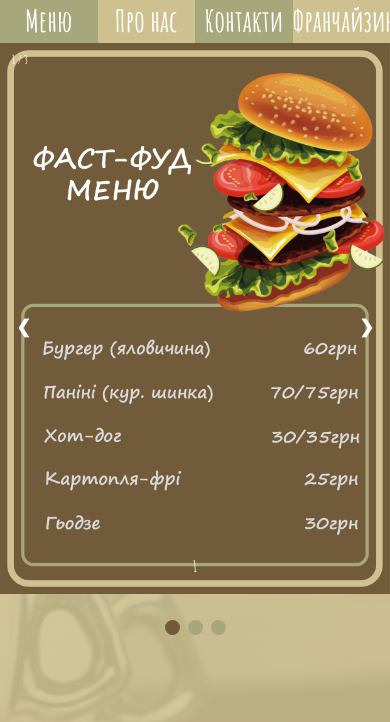
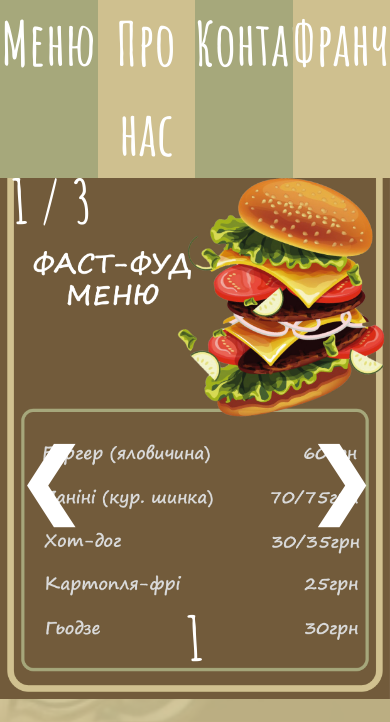
Before and after one commit to lemurcoffee/lemurcoffee.github.io, a plain HTML site: page menu.html in a window 390 px wide. Shown: the part 122-844 px from the top of the page. Drawn offline with Linux system fonts and the light colour scheme.

Commit message:
init_commit

```diff
--- a/s_fran.css
+++ b/s_fran.css
@@ -85,14 +85,6 @@ a{
 	color: white;
 }
 
-.fran{
-	width: 50%;
-	text-decoration: none;
-	background-color: #705a3a;
-	color: white;
-	padding: 15px 40px;
-}
-
 .spacer {
 	width: 100%;
 	height: 165px;
@@ -126,6 +118,22 @@ a{
 		margin: auto;
 		background-color: rgba(207,192,143,0.9);
 	}
+
+	a{
+		text-align: center;
+		font-family: 'Amatic SC', cursiv;
+		font-size: 60px;
+	}
+
+	.container3 {
+    width: 80%;
+    margin: auto;
+    text-align: center;
+    font-family: 'Amatic SC', cursiv;
+    font-size: 30px;
+	color: white;
+	margin-top: 60px;
+	}
 }
 
 @media screen and (max-width: 1130px) {
@@ -135,4 +143,20 @@ a{
 		margin: auto;
 		background-color: rgba(207,192,143,0.9);
 	}
+
+	a{
+		text-align: center;
+		font-family: 'Amatic SC', cursiv;
+		font-size: 70px;
+	}
+
+	.container3 {
+    width: 80%;
+    margin: auto;
+    text-align: center;
+    font-family: 'Amatic SC', cursiv;
+    font-size: 30px;
+	color: white;
+	margin-top: 60px;
+	}
 }
--- a/s_menu.css
+++ b/s_menu.css
@@ -83,11 +83,50 @@ a{
 
 @media screen and (max-width: 1130px) {
 	.base{
-	width: 100%;
-	height: 2100px;
-	margin: auto;
-	background-color: rgba(207,192,143,0.9);
+		width: 100%;
+		height: 2100px;
+		margin: auto;
+		background-color: rgba(207,192,143,0.9);
+	}
+
+	a{
+		text-align: center;
+		font-family: 'Amatic SC', cursiv;
+		font-size: 70px;
+	}
+
+	.slideshow-container {
+  max-width: 1000px;
+  position: relative;
+  margin: auto;
+  font-family: 'Amatic SC', cursiv;
+  color: #aaa;
+  top: 5%;
+	}
 }
+
+@media screen and (max-width: 992px) {
+	.base{
+		width: 100%;
+		height: 2100px;
+		margin: auto;
+		background-color: rgba(207,192,143,0.9);
+	}
+
+	a{
+		text-align: center;
+		font-family: 'Amatic SC', cursiv;
+		font-size: 60px;
+	}
+
+	.slideshow-container {
+  max-width: 1000px;
+  position: relative;
+  margin: auto;
+  font-family: 'Amatic SC', cursiv;
+  color: #aaa;
+  top: 5%;
+	}
 }
 
 
@@ -117,7 +156,7 @@ a{
   padding: 16px;
   color: white;
   font-weight: bold;
-  font-size: 18px;
+  font-size: 80px;
   transition: 0.6s ease;
   border-radius: 0 3px 3px 0;
   user-select: none;
@@ -137,7 +176,7 @@ a{
 /* Caption text */
 .text {
   color: white;
-  font-size: 15px;
+  font-size: 60px;
   padding: 8px 12px;
   position: absolute;
   bottom: 8px;
@@ -148,7 +187,7 @@ a{
 /* Number text (1/3 etc) */
 .numbertext {
   color: white;
-  font-size: 12px;
+  font-size: 60px;
   padding: 8px 12px;
   position: absolute;
   top: 0;
--- a/style.css
+++ b/style.css
@@ -140,22 +140,7 @@ a{
 	a{
 		text-align: center;
 		font-family: 'Amatic SC', cursiv;
-		font-size: 30px;
-	}
-
-
-	.f{
-		width: 50%;
-		text-decoration: none;
-		background-color: #a6a87b;
-		color: white;
-	}
-
-	.s{
-		width: 50%;
-		text-decoration: none;
-		background-color: #cfc08f;
-		color: white;
+		font-size: 60px;
 	}
 }
 
@@ -181,4 +166,10 @@ a{
 		margin: 0 auto;
 		background-color: rgb(207,192,143);
 	}
+
+	a{
+		text-align: center;
+		font-family: 'Amatic SC', cursiv;
+		font-size: 70px;
+	}
 }
```
